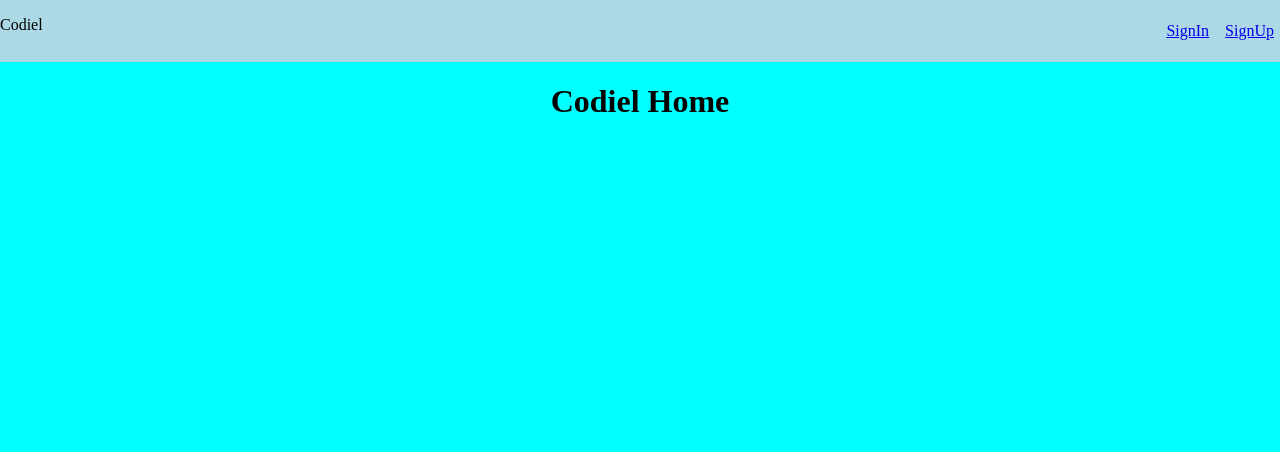
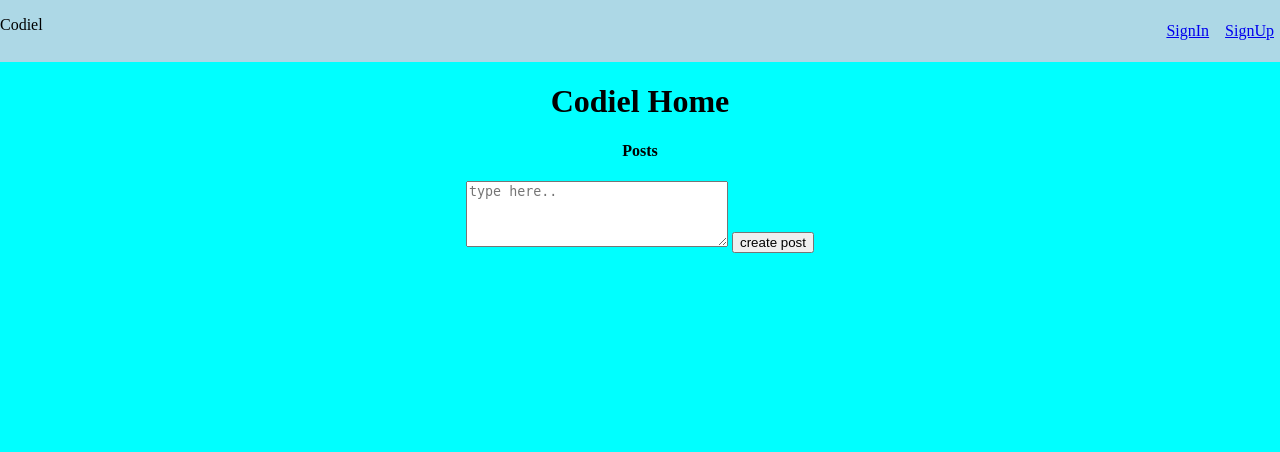
Before and after one commit to Desiaraj/Codiel, a Node server app: page / in a window 1280 px wide. Shown: the top 452 px of the page. Run offline with Node 20, Linux system fonts and the light colour scheme; some libraries are stand-ins or nearby versions.

Commit message:
created post form

```diff
--- a/views/home.ejs
+++ b/views/home.ejs
@@ -1,11 +1,13 @@
-<html>
-    <head>
 
-    </head>
-    <body>
         <h1>
             <%= title %>
         </h1>
 
-    </body>
-</html>
+        <section>
+            <h4>Posts</h4>
+
+            <form action="" id="new-post" method="post">
+                <textarea name="post"cols="30" rows="4" placeholder="type here.."></textarea>
+                <input type="submit" value="create post">
+            </form>
+        </section>
```
Also changed, not shown: models/post.js (added, +20 -0 lines).
